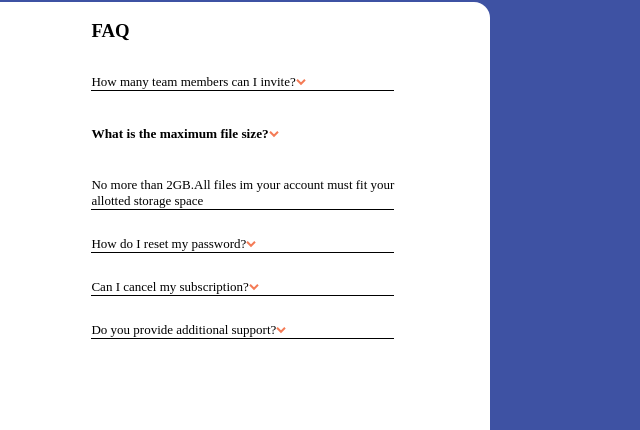
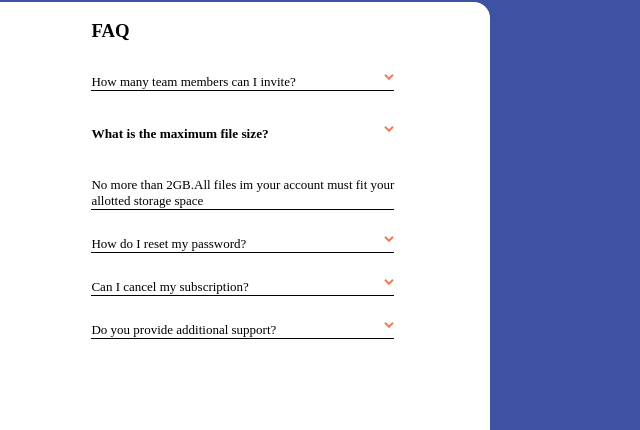
Before and after one commit to lahyor/frontend-mentors-day-3, a plain HTML site: page index.html in a window 1280 px wide. Shown: the part 124-554 px from the top of the page, 592-1232 px from the left. Drawn offline with Linux system fonts and the light colour scheme.

Commit message:
chore : floated the image to the right

```diff
--- a/style/css/index.css
+++ b/style/css/index.css
@@ -36,5 +36,5 @@ p{
     font-size: small;
 }
 span{
-    margin-right: -3em;
+    float: right;
 }
```
